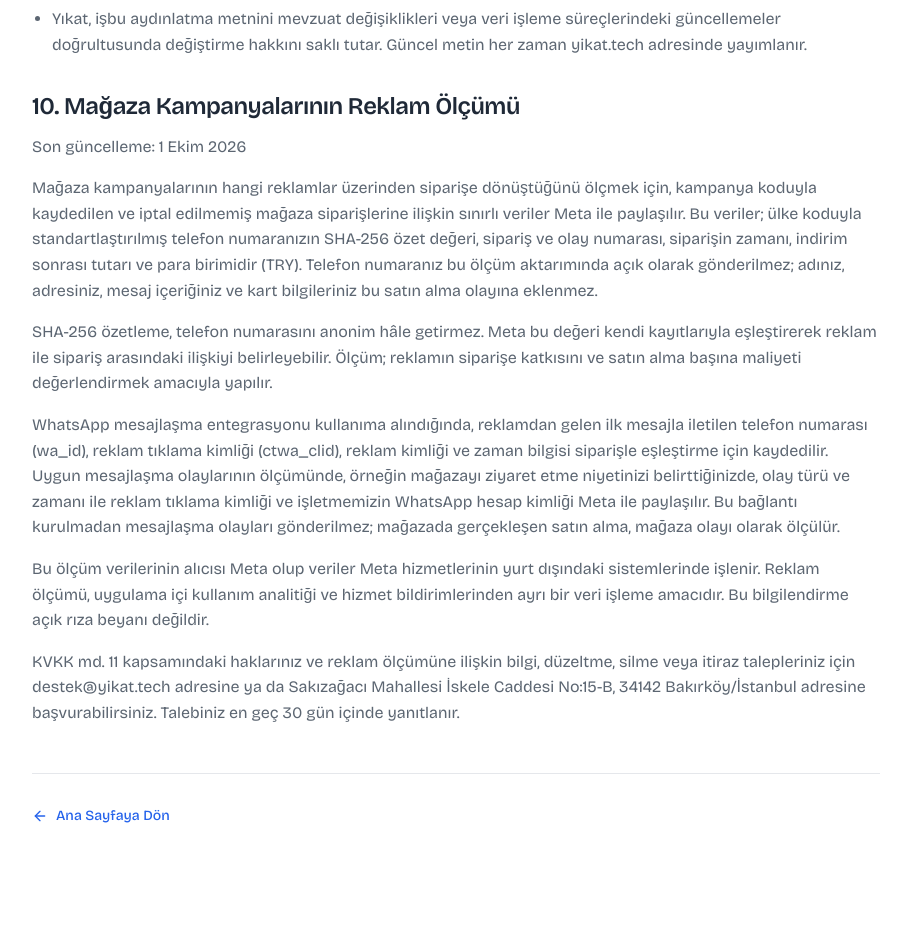
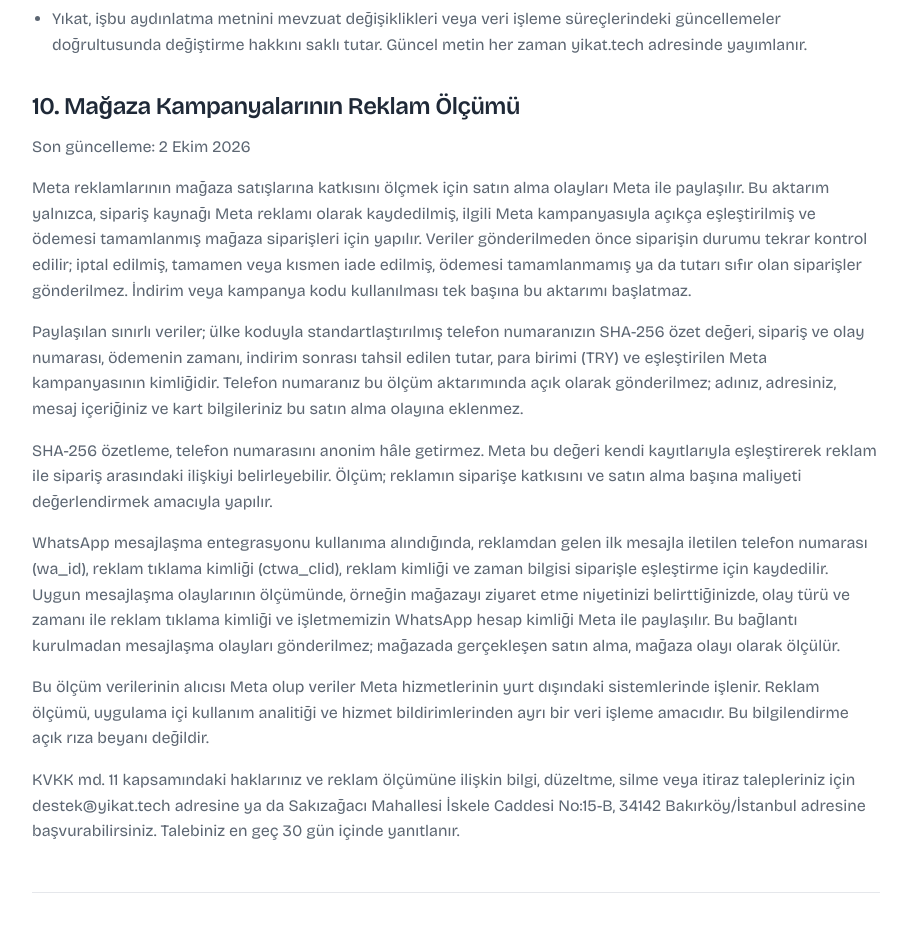
Before and after one commit to kaanevrensel/v0-yikat-landing-page, a Next.js app: page /kvkk in a window 1280 px wide. Shown: the part 5540-6467 px from the top of the page, without its empty margins (184-1091 px from the left). Before the commit the page ends 6435 px from the top, so only its background shows below. Built offline with nearby package versions, Linux system fonts and the light colour scheme.

Commit message:
fix(kvkk): Meta ölçümünü kaynak ve ödenmiş satış kuralıyla eşleştir

```diff
--- a/app/kvkk/page.tsx
+++ b/app/kvkk/page.tsx
@@ -278,7 +278,7 @@ export default function KvkkPage() {
             <h2 className="text-xl font-semibold text-foreground sm:text-2xl">
               {"10. Mağaza Kampanyalarının Reklam Ölçümü"}
             </h2>
-            <p className="mt-3">{"Son güncelleme: 1 Ekim 2026"}</p>
+            <p className="mt-3">{`Son güncelleme: ${legal.effectiveDate}`}</p>
             <div className="mt-3">
               <LegalBlocks blocks={legal.metaCampaignMeasurement as LegalBlock[]} />
             </div>
--- a/app/sitemap.ts
+++ b/app/sitemap.ts
@@ -10,9 +10,9 @@ export default function sitemap(): MetadataRoute.Sitemap {
     { url: `${siteConfig.url}/sneaker-yikama`, lastModified: new Date("2026-07-12") },
     { url: `${siteConfig.url}/suet-nubuk-temizleme`, lastModified: new Date("2026-07-12") },
     { url: `${siteConfig.url}/deri-ayakkabi-bakimi`, lastModified: new Date("2026-07-12") },
-    { url: `${siteConfig.url}/kvkk`, lastModified: new Date("2026-07-08") },
+    { url: `${siteConfig.url}/kvkk`, lastModified: new Date("2026-10-02") },
     { url: `${siteConfig.url}/mesafeli-satis-sozlesmesi`, lastModified: new Date("2026-08-27") },
-    { url: `${siteConfig.url}/gizlilik-politikasi`, lastModified: new Date("2026-08-27") },
+    { url: `${siteConfig.url}/gizlilik-politikasi`, lastModified: new Date("2026-10-02") },
     { url: `${siteConfig.url}/hesap-silme`, lastModified: new Date("2026-09-05") },
     { url: `${siteConfig.url}/teslimat-ve-iade`, lastModified: new Date("2026-08-27") },
     { url: `${siteConfig.url}/iletisim`, lastModified: new Date("2026-08-27") },
--- a/lib/legal-content.json
+++ b/lib/legal-content.json
@@ -1,5 +1,5 @@
 {
- "_generated": "GENERATED FILE — do not edit. Source of truth: yikat-app mobile/src/features/legal/docs.ts (the texts shown in-app and on app.yikat.tech/legal/*). Regenerate: extract COMPANY/LEGAL_DOCS via deno (see landing CLAUDE.md), pick the docs below, and re-run the picker. Regenerated 2026-08-27 for live online card payment via iyzico (pre-authorization model) and Google/Apple sign-in. KÜNYE 2026-08-29 (owner, new tax certificate): company.address and every address row/line carry \"Sakızağacı Mahallesi İskele Caddesi No:15-B, 34142 Bakırköy/İstanbul\" (same string as lib/site.ts address.full — NAP rule), company.taxOffice \"Bakırköy V.D.\". These same values were written into yikat-app docs.ts COMPANY on 2026-08-29, so this is NO LONGER A MANUAL OVERRIDE: the next regeneration reproduces them and nothing needs re-applying by hand. taxNo (T.C. Kimlik No) unchanged. Privacy policy and shared Meta campaign-measurement blocks regenerated 2026-10-01 from mobile/src/features/legal/docs.ts; the other generated documents are unchanged.",
+ "_generated": "GENERATED FILE — do not edit. Source of truth: yikat-app mobile/src/features/legal/docs.ts (the texts shown in-app and on app.yikat.tech/legal/*). Regenerate: extract COMPANY/LEGAL_DOCS via deno (see landing CLAUDE.md), pick the docs below, and re-run the picker. Regenerated 2026-08-27 for live online card payment via iyzico (pre-authorization model) and Google/Apple sign-in. KÜNYE 2026-08-29 (owner, new tax certificate): company.address and every address row/line carry \"Sakızağacı Mahallesi İskele Caddesi No:15-B, 34142 Bakırköy/İstanbul\" (same string as lib/site.ts address.full — NAP rule), company.taxOffice \"Bakırköy V.D.\". These same values were written into yikat-app docs.ts COMPANY on 2026-08-29, so this is NO LONGER A MANUAL OVERRIDE: the next regeneration reproduces them and nothing needs re-applying by hand. taxNo (T.C. Kimlik No) unchanged. Privacy policy and shared Meta campaign-measurement blocks regenerated 2026-10-02 from mobile/src/features/legal/docs.ts; the other generated documents are unchanged.",
  "company": {
   "legalName": "Ahmet Kaan Evrensel (şahıs işletmesi)",
   "brand": "Yıkat",
@@ -12,7 +12,7 @@
   "web": "www.yikat.tech",
   "webUrl": "https://www.yikat.tech"
  },
- "effectiveDate": "1 Ekim 2026",
+ "effectiveDate": "2 Ekim 2026",
  "docs": {
   "gizlilik": {
    "navTitle": "Gizlilik",
@@ -164,7 +164,7 @@
     },
     {
      "type": "paragraph",
-     "text": "Bu politikayı zaman zaman güncelleyebiliriz; önemli değişiklikleri uygulama üzerinden duyururuz. Güncel sürüm her zaman uygulamada yer alır. Yürürlük tarihi: 1 Ekim 2026."
+     "text": "Bu politikayı zaman zaman güncelleyebiliriz; önemli değişiklikleri uygulama üzerinden duyururuz. Güncel sürüm her zaman uygulamada yer alır. Yürürlük tarihi: 2 Ekim 2026."
     },
     {
      "type": "section",
@@ -180,7 +180,11 @@
     },
     {
      "type": "paragraph",
-     "text": "Mağaza kampanyalarının hangi reklamlar üzerinden siparişe dönüştüğünü ölçmek için, kampanya koduyla kaydedilen ve iptal edilmemiş mağaza siparişlerine ilişkin sınırlı veriler Meta ile paylaşılır. Bu veriler; ülke koduyla standartlaştırılmış telefon numaranızın SHA-256 özet değeri, sipariş ve olay numarası, siparişin zamanı, indirim sonrası tutarı ve para birimidir (TRY). Telefon numaranız bu ölçüm aktarımında açık olarak gönderilmez; adınız, adresiniz, mesaj içeriğiniz ve kart bilgileriniz bu satın alma olayına eklenmez."
+     "text": "Meta reklamlarının mağaza satışlarına katkısını ölçmek için satın alma olayları Meta ile paylaşılır. Bu aktarım yalnızca, sipariş kaynağı Meta reklamı olarak kaydedilmiş, ilgili Meta kampanyasıyla açıkça eşleştirilmiş ve ödemesi tamamlanmış mağaza siparişleri için yapılır. Veriler gönderilmeden önce siparişin durumu tekrar kontrol edilir; iptal edilmiş, tamamen veya kısmen iade edilmiş, ödemesi tamamlanmamış ya da tutarı sıfır olan siparişler gönderilmez. İndirim veya kampanya kodu kullanılması tek başına bu aktarımı başlatmaz."
+    },
+    {
+     "type": "paragraph",
+     "text": "Paylaşılan sınırlı veriler; ülke koduyla standartlaştırılmış telefon numaranızın SHA-256 özet değeri, sipariş ve olay numarası, ödemenin zamanı, indirim sonrası tahsil edilen tutar, para birimi (TRY) ve eşleştirilen Meta kampanyasının kimliğidir. Telefon numaranız bu ölçüm aktarımında açık olarak gönderilmez; adınız, adresiniz, mesaj içeriğiniz ve kart bilgileriniz bu satın alma olayına eklenmez."
     },
     {
      "type": "paragraph",
@@ -561,7 +565,11 @@
  "metaCampaignMeasurement": [
   {
    "type": "paragraph",
-   "text": "Mağaza kampanyalarının hangi reklamlar üzerinden siparişe dönüştüğünü ölçmek için, kampanya koduyla kaydedilen ve iptal edilmemiş mağaza siparişlerine ilişkin sınırlı veriler Meta ile paylaşılır. Bu veriler; ülke koduyla standartlaştırılmış telefon numaranızın SHA-256 özet değeri, sipariş ve olay numarası, siparişin zamanı, indirim sonrası tutarı ve para birimidir (TRY). Telefon numaranız bu ölçüm aktarımında açık olarak gönderilmez; adınız, adresiniz, mesaj içeriğiniz ve kart bilgileriniz bu satın alma olayına eklenmez."
+   "text": "Meta reklamlarının mağaza satışlarına katkısını ölçmek için satın alma olayları Meta ile paylaşılır. Bu aktarım yalnızca, sipariş kaynağı Meta reklamı olarak kaydedilmiş, ilgili Meta kampanyasıyla açıkça eşleştirilmiş ve ödemesi tamamlanmış mağaza siparişleri için yapılır. Veriler gönderilmeden önce siparişin durumu tekrar kontrol edilir; iptal edilmiş, tamamen veya kısmen iade edilmiş, ödemesi tamamlanmamış ya da tutarı sıfır olan siparişler gönderilmez. İndirim veya kampanya kodu kullanılması tek başına bu aktarımı başlatmaz."
+  },
+  {
+   "type": "paragraph",
+   "text": "Paylaşılan sınırlı veriler; ülke koduyla standartlaştırılmış telefon numaranızın SHA-256 özet değeri, sipariş ve olay numarası, ödemenin zamanı, indirim sonrası tahsil edilen tutar, para birimi (TRY) ve eşleştirilen Meta kampanyasının kimliğidir. Telefon numaranız bu ölçüm aktarımında açık olarak gönderilmez; adınız, adresiniz, mesaj içeriğiniz ve kart bilgileriniz bu satın alma olayına eklenmez."
   },
   {
    "type": "paragraph",
```
